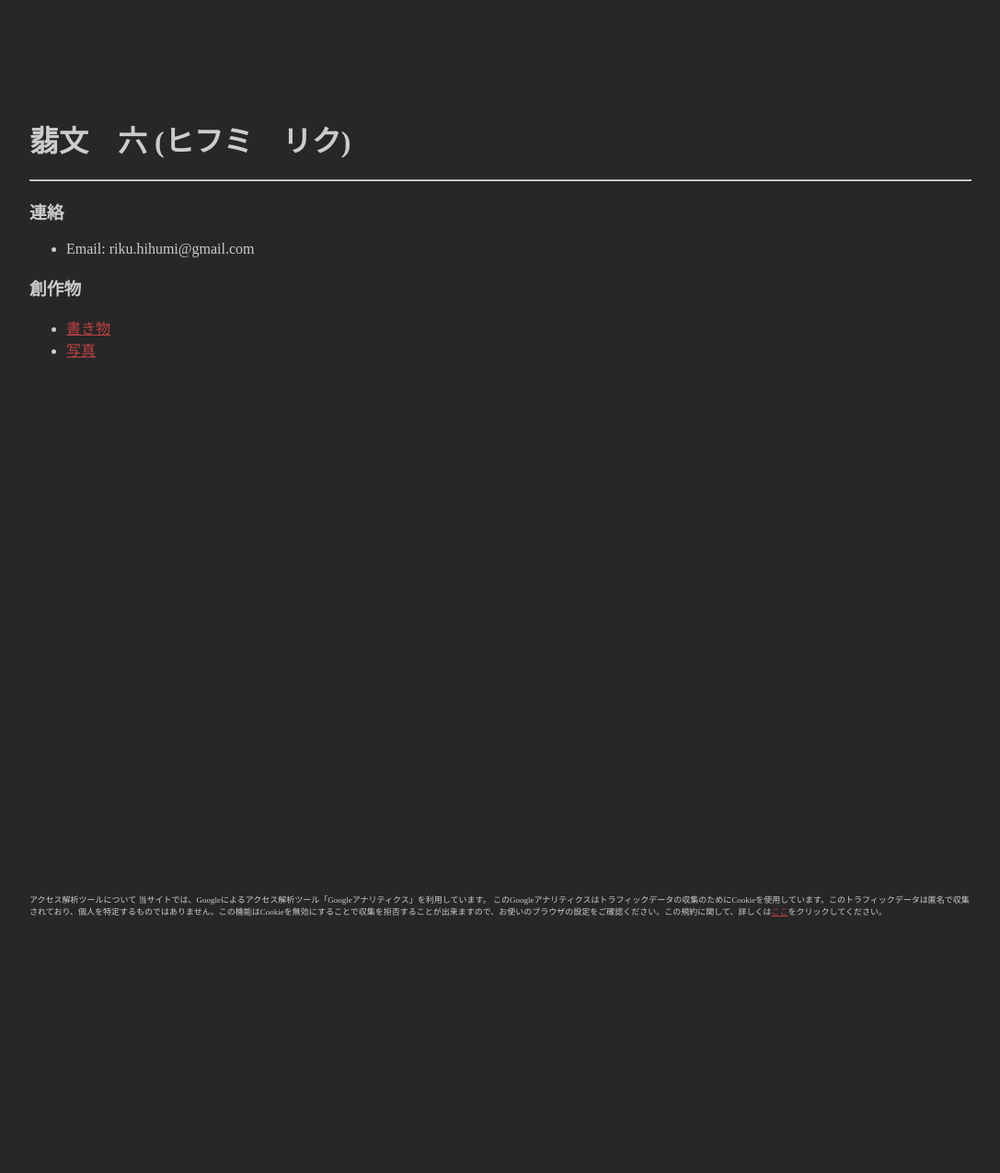
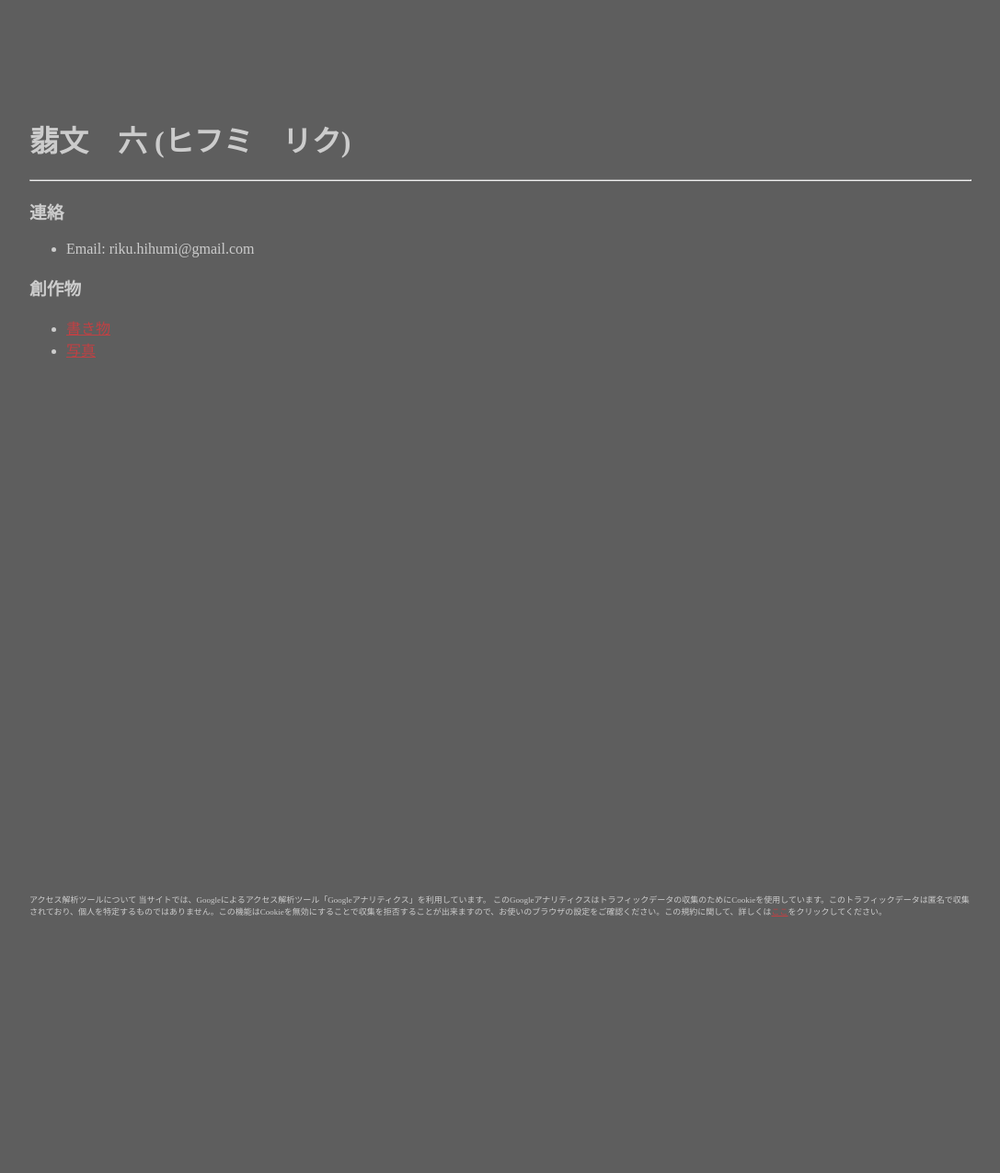
Before and after one commit to hihumi-riku/hihumi-riku.github.io, a Jekyll site: the page built from index.md, in a window 1280 px wide. Shown: the whole page at 92% size, without its empty margins (96-1183 px from the left). Built offline with Jekyll 4.4.1, drawn with Linux system fonts in a browser that asks for light colours.

Commit message:
Update stylesheet.css

```diff
--- a/assets/styles/stylesheet.css
+++ b/assets/styles/stylesheet.css
@@ -1,6 +1,6 @@
 /* https://colourco.de/monochrome-light/5/230c0c */
 body {
-  background-color: #272727;
+  background-color: #5e5e5e;
   color: #CCCCCC;
 }
 
```
